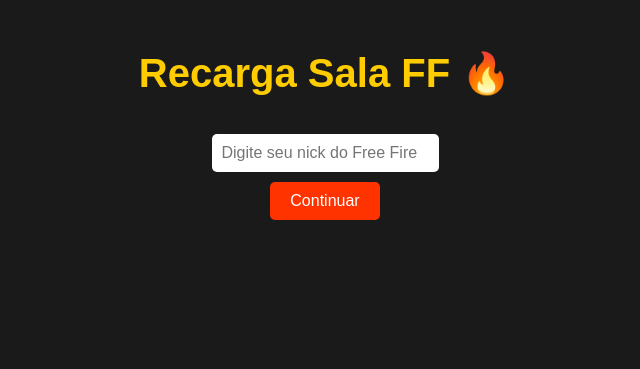
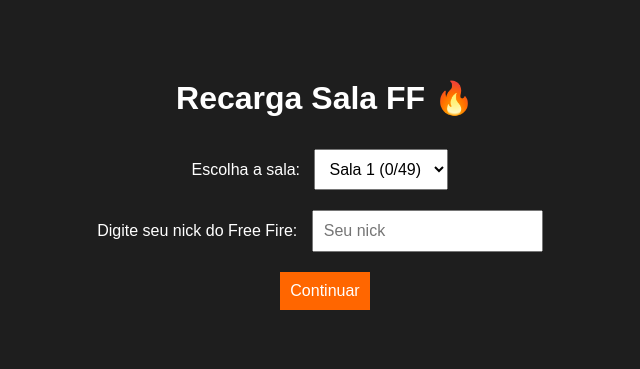
Before and after one commit to dudua9356-beep/sala-ff, a Flask app: page / in a window 1280 px wide. Shown: the top 369 px of the page, without its empty margins (315-955 px from the left). Run offline with Flask 3, Linux system fonts and the light colour scheme.

Commit message:
Update index.html

```diff
--- a/templates/index.html
+++ b/templates/index.html
@@ -1,25 +1,55 @@
 <!DOCTYPE html>
-<html lang="pt-br">
+<html lang="pt-BR">
 <head>
     <meta charset="UTF-8">
+    <meta name="viewport" content="width=device-width, initial-scale=1.0">
     <title>Recarga Sala FF 🔥</title>
     <style>
-        body { background-color: #1a1a1a; color: #ffcc00; font-family: "Arial", sans-serif; text-align: center; }
-        h1 { margin-top: 50px; font-size: 2.5em; }
-        input { padding: 10px; font-size: 1em; margin: 10px; border-radius: 5px; border: none; }
-        button { padding: 10px 20px; font-size: 1em; background-color: #ff3300; color: #fff; border: none; border-radius: 5px; cursor: pointer; }
-        .erro { color: #ff0000; }
+        body {
+            font-family: Arial, sans-serif;
+            background: #1e1e1e;
+            color: #fff;
+            text-align: center;
+            padding: 50px;
+        }
+        input, select, button {
+            padding: 10px;
+            margin: 10px;
+            font-size: 16px;
+        }
+        button {
+            background-color: #ff6600;
+            border: none;
+            color: #fff;
+            cursor: pointer;
+        }
+        button:hover {
+            background-color: #ff3300;
+        }
+        .erro { color: #ff3333; margin-bottom: 15px; }
     </style>
 </head>
 <body>
     <h1>Recarga Sala FF 🔥</h1>
+
     {% if erro %}
-        <p class="erro">{{ erro }}</p>
+        <div class="erro">{{ erro }}</div>
     {% endif %}
+
     <form method="POST">
-        <input type="text" name="nick" placeholder="Digite seu nick do Free Fire" required>
+        <label for="sala">Escolha a sala:</label>
+        <select name="sala" id="sala" required>
+            {% for nome, dados in salas.items() %}
+                <option value="{{ nome }}">{{ nome }} ({{ dados.ocupados }}/{{ dados.max }})</option>
+            {% endfor %}
+        </select>
         <br>
+
+        <label for="nick">Digite seu nick do Free Fire:</label>
+        <input type="text" name="nick" id="nick" placeholder="Seu nick" required>
+        <br>
+
         <button type="submit">Continuar</button>
     </form>
 </body>
-</html>
+            </html>
```
